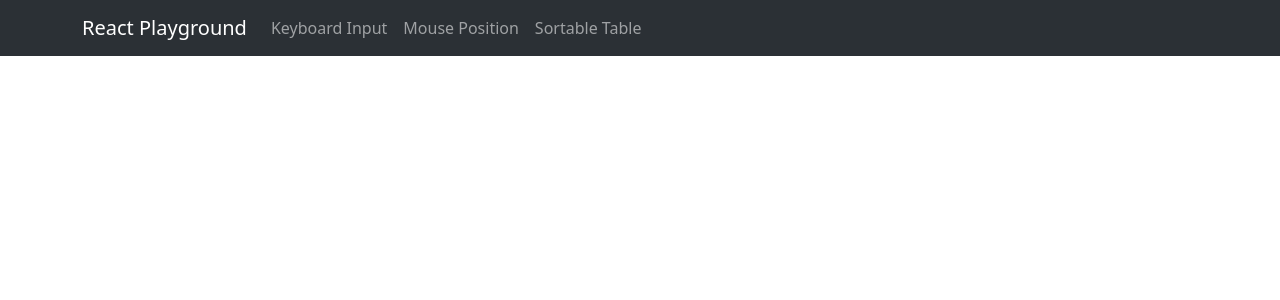
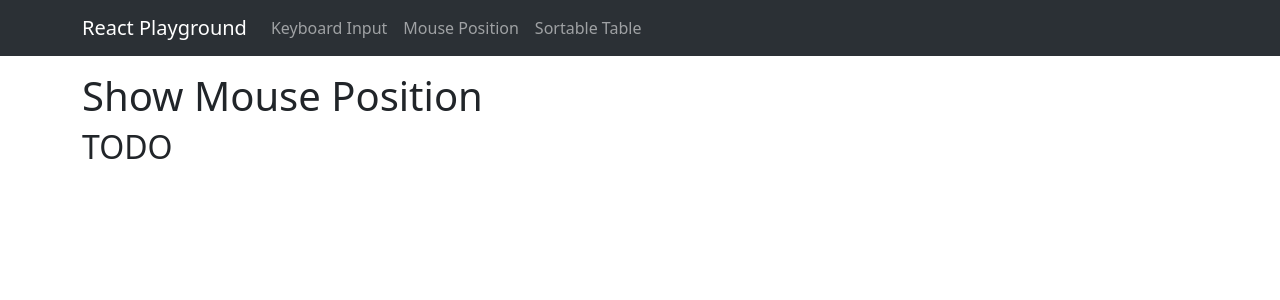
Before and after one commit to Ahuanmarca/react-playground, a React (Vite) app: page /showmouseposition in a window 1280 px wide. Shown: the top 300 px of the page. Built offline with nearby package versions, Linux system fonts and the light colour scheme.

Commit message:
Add deploy link to README, testing React Router

```diff
--- a/src/components/App/App.jsx
+++ b/src/components/App/App.jsx
@@ -1,8 +1,12 @@
+import { Routes, Route } from "react-router-dom";
+import Container from "react-bootstrap/Container";
+// My components
 import Navbar from "../Navbar";
-import { Routes, Route } from "react-router-dom";
+// My pages
 import Home from "../../pages/Home";
 import KeyboardInput from "../../pages/KeyboardInput";
-import Container from "react-bootstrap/Container";
+import MousePosition from "../../pages/MousePosition";
+import SortableTable from "../../pages/SortableTable"
 
 function App() {
   return (
@@ -12,6 +16,8 @@ function App() {
         <Routes>
           <Route path="/" element={<Home />} />
           <Route path="/keyboardinput" element={<KeyboardInput />} />
+          <Route path="/showmouseposition" element={<MousePosition />} />
+          <Route path="/sortabletable" element={<SortableTable />} />
         </Routes>
       </Container>
     </>
--- a/src/components/Navbar/Navbar.jsx
+++ b/src/components/Navbar/Navbar.jsx
@@ -1,6 +1,7 @@
 import Nav from "react-bootstrap/Nav";
 import Navbar from "react-bootstrap/Navbar";
 import Container from "react-bootstrap/Container";
+import { Link } from "react-router-dom";
 
 function MyNavbar() {
   return (
@@ -8,9 +9,9 @@ function MyNavbar() {
       <Container>
         <Navbar.Brand href="/">React Playground</Navbar.Brand>
         <Nav className="me-auto">
-          <Nav.Link href="/keyboardinput">Keyboard Input</Nav.Link>
-          <Nav.Link>Mouse Position</Nav.Link>
-          <Nav.Link>Sortable Table</Nav.Link>
+          <Link className="nav-link" to="/keyboardinput">Keyboard Input</Link>
+          <Nav.Link href="/showmouseposition">Mouse Position</Nav.Link>
+          <Nav.Link href="/sortabletable">Sortable Table</Nav.Link>
         </Nav>
       </Container>
     </Navbar>
--- a/src/pages/Home/Home.jsx
+++ b/src/pages/Home/Home.jsx
@@ -7,6 +7,7 @@ function Home() {
   return (
     <>
       <h1>hello, world</h1>
+      <p>This page contains simple React examples to use as reference. Each one attempts to be self explanatory.</p>
       <Button onClick={() => setClicks((prev) => prev + 1)}>{clicks}</Button>
     </>
   );
--- a/src/pages/KeyboardInput/KeyboardInput.jsx
+++ b/src/pages/KeyboardInput/KeyboardInput.jsx
@@ -30,6 +30,11 @@ function KeyboardInput() {
         This component shows the keyboard input by adding an event listener on
         the window object.
       </p>
+      <p>
+        <a target="blank" href="https://github.com/Ahuanmarca/react-playground/blob/fc9533b6a3cf59bf945d94c80998b907fd2eb306/src/pages/KeyboardInput/KeyboardInput.jsx">
+          code
+        </a>
+      </p>
       <h2>Key: {input.key}</h2>
       <h2>Code: {input.code}</h2>
     </>
--- a/src/pages/MousePosition/MousePosition.jsx
+++ b/src/pages/MousePosition/MousePosition.jsx
@@ -1,5 +1,10 @@
 function MousePosition() {
-  return <div></div>;
+  return (
+    <>
+    <h1>Show Mouse Position</h1>
+    <h2>TODO</h2>
+    </>
+  )
 }
 
 export default MousePosition;
--- a/src/pages/SortableTable/SortableTable.jsx
+++ b/src/pages/SortableTable/SortableTable.jsx
@@ -1,5 +1,10 @@
 function SortableTable() {
-  return <div></div>;
+  return (
+    <>
+    <h1>Sortable Table</h1>
+    <h2>TODO</h2>
+    </>
+  );
 }
 
 export default SortableTable;
```
Also changed, not shown: 1 other file (tests, documents, lock files or other folders).
